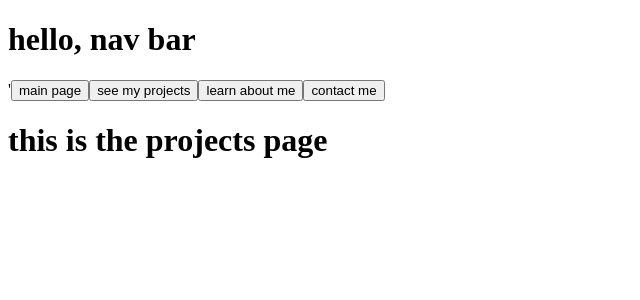
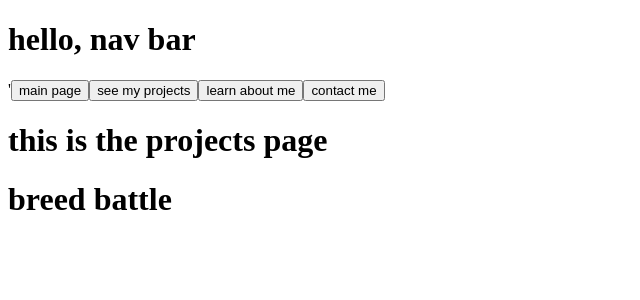
Before and after one commit to syndercres/sinbad-portfolio-site, a React (Create React App) app: page /projects in a window 1280 px wide. Shown: the top 300 px of the page, without its empty margins (0-640 px from the left). Built offline with nearby package versions, Linux system fonts and the light colour scheme; the HTML template or start-up script is replaced by a standard one.

Commit message:
implimented project list

```diff
--- a/src/components/ProjectsPage.tsx
+++ b/src/components/ProjectsPage.tsx
@@ -1,10 +1,17 @@
-
+import { projectList } from "../utils/ProjectList"
 
 
 export default function ProjectsPage():JSX.Element{
     return(
         <div>
             <h1>this is the projects page</h1>
+            <div>
+                {projectList.map((project)=> {return(
+                   <div key={project.name}>
+                    <h1>{project.name}</h1>
+                    </div>
+                )})}
+            </div>
         </div>
     )
 }
```
